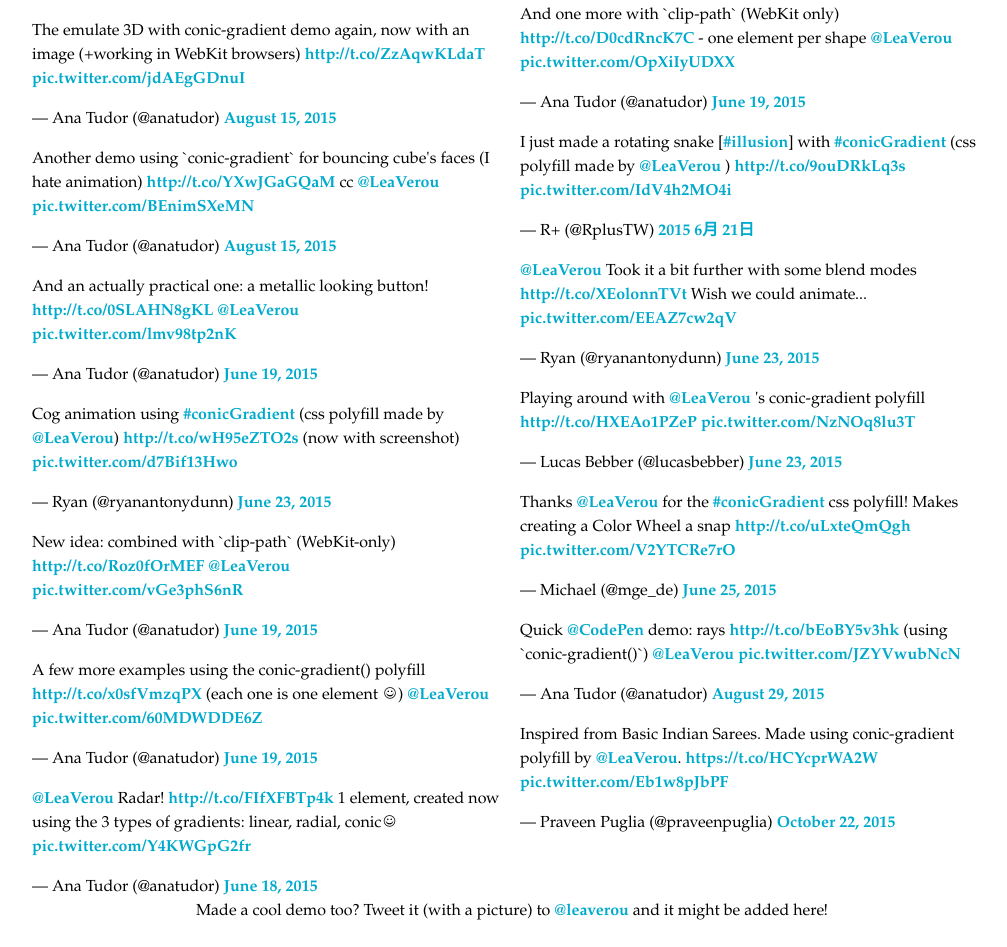
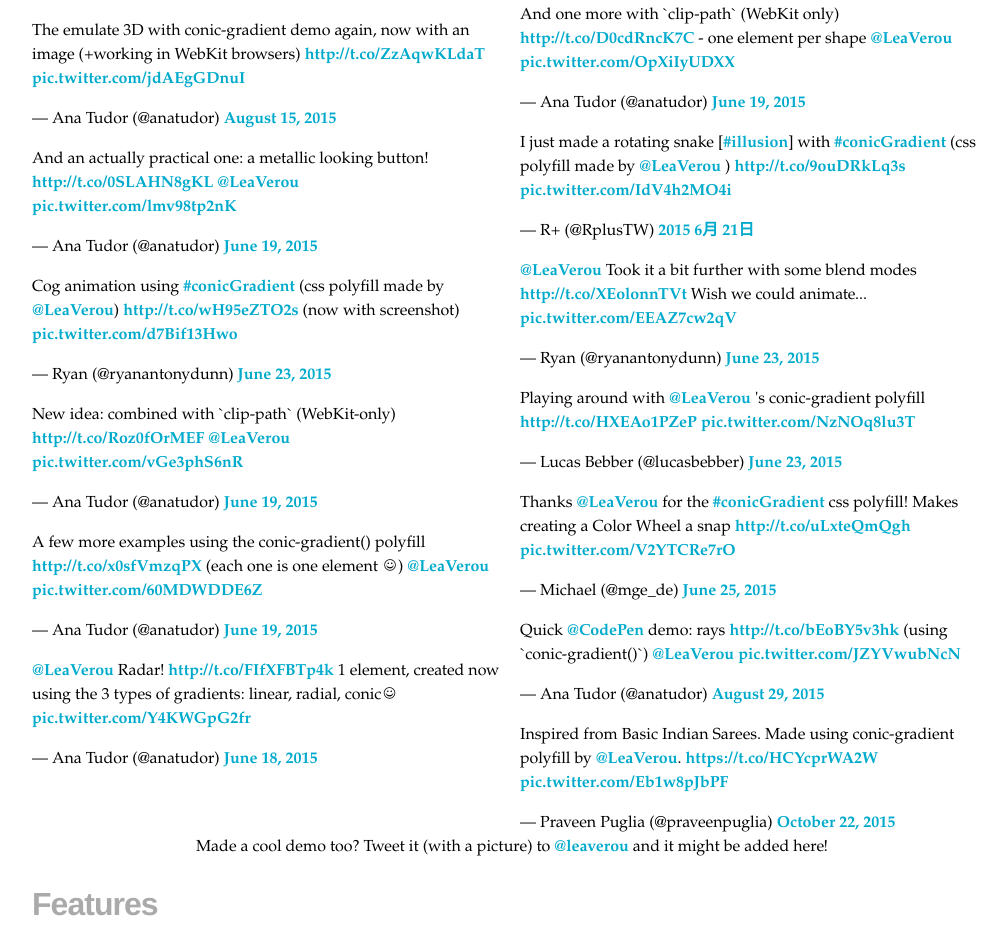
Before and after one commit to LeaVerou/conic-gradient, a plain HTML site: page index.html in a window 1280 px wide. Shown: the part 1031-1978 px from the top of the page, without its empty margins (128-1135 px from the left). Drawn offline with Linux system fonts and the light colour scheme; a script that the page names is missing.

Commit message:
Temporarily remove bouncing cube demo as it's causing issues in Chrome

```diff
--- a/index.html
+++ b/index.html
@@ -43,7 +43,7 @@ repeating-conic-gradient(hsla(0,0%,100%,.2) 0 15deg, hsla(0,0%,100%,0) 0 30deg);
 
     <blockquote class="twitter-tweet" lang="en"><p lang="en" dir="ltr">The emulate 3D with conic-gradient demo again, now with an image (+working in WebKit browsers) <a href="http://t.co/ZzAqwKLdaT">http://t.co/ZzAqwKLdaT</a> <a href="http://t.co/jdAEgGDnuI">pic.twitter.com/jdAEgGDnuI</a></p>&mdash; Ana Tudor (@anatudor) <a href="https://twitter.com/anatudor/status/632597393985413121">August 15, 2015</a></blockquote>
 
-    <blockquote class="twitter-tweet" lang="en"><p lang="en" dir="ltr">Another demo using `conic-gradient` for bouncing cube&#39;s faces (I hate animation) <a href="http://t.co/YXwJGaGQaM">http://t.co/YXwJGaGQaM</a> cc <a href="https://twitter.com/LeaVerou">@LeaVerou</a> <a href="http://t.co/BEnimSXeMN">pic.twitter.com/BEnimSXeMN</a></p>&mdash; Ana Tudor (@anatudor) <a href="https://twitter.com/anatudor/status/632609444258562048">August 15, 2015</a></blockquote>
+    <!--<blockquote class="twitter-tweet" lang="en"><p lang="en" dir="ltr">Another demo using `conic-gradient` for bouncing cube&#39;s faces (I hate animation) <a href="http://t.co/YXwJGaGQaM">http://t.co/YXwJGaGQaM</a> cc <a href="https://twitter.com/LeaVerou">@LeaVerou</a> <a href="http://t.co/BEnimSXeMN">pic.twitter.com/BEnimSXeMN</a></p>&mdash; Ana Tudor (@anatudor) <a href="https://twitter.com/anatudor/status/632609444258562048">August 15, 2015</a></blockquote>-->
 
     <blockquote class="twitter-tweet" data-conversation="none" lang="en"><p lang="en" dir="ltr">And an actually practical one: a metallic looking button! <a href="http://t.co/0SLAHN8gKL">http://t.co/0SLAHN8gKL</a> <a href="https://twitter.com/LeaVerou">@LeaVerou</a> <a href="http://t.co/lmv98tp2nK">pic.twitter.com/lmv98tp2nK</a></p>&mdash; Ana Tudor (@anatudor) <a href="https://twitter.com/anatudor/status/611732004531478528">June 19, 2015</a></blockquote>
 
```
